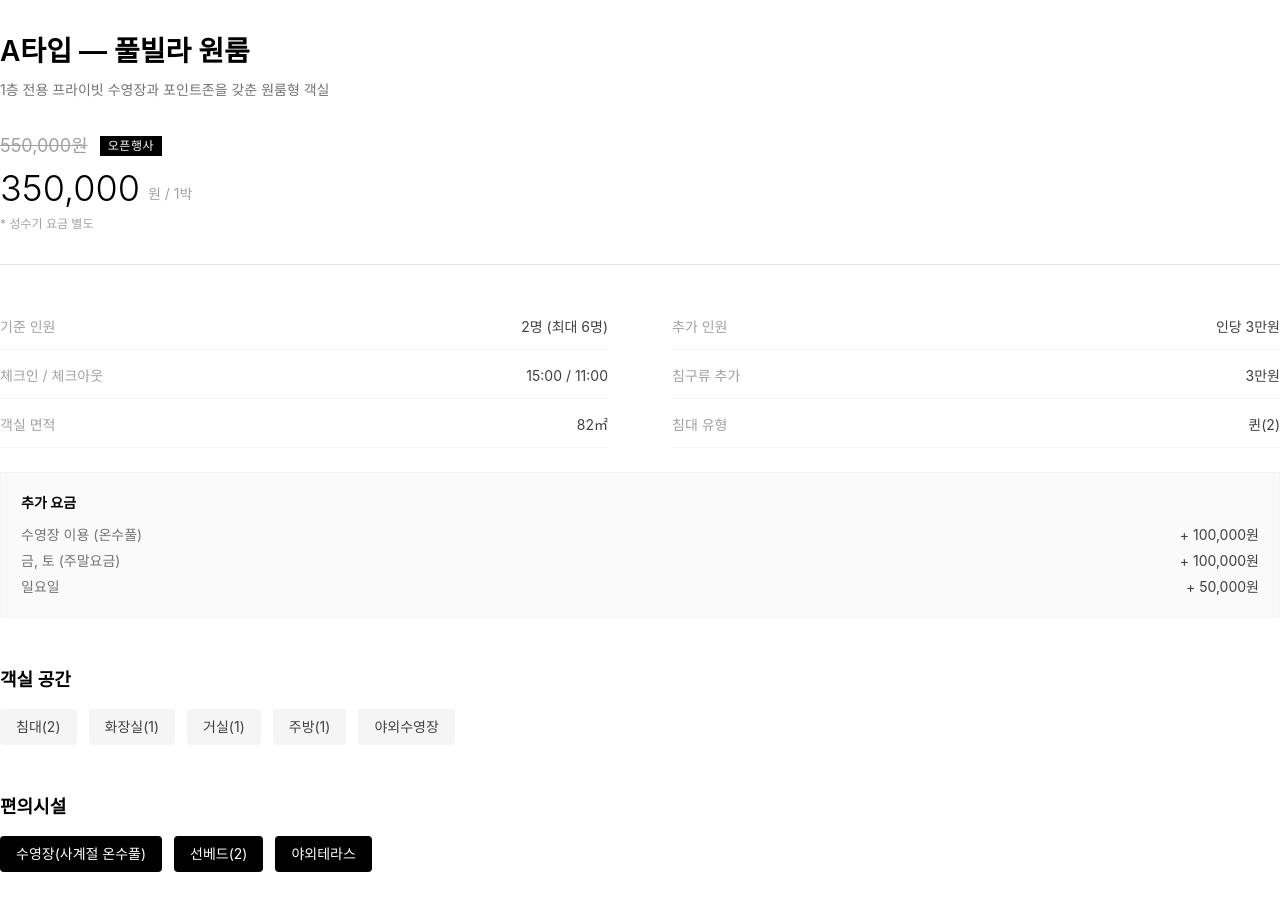
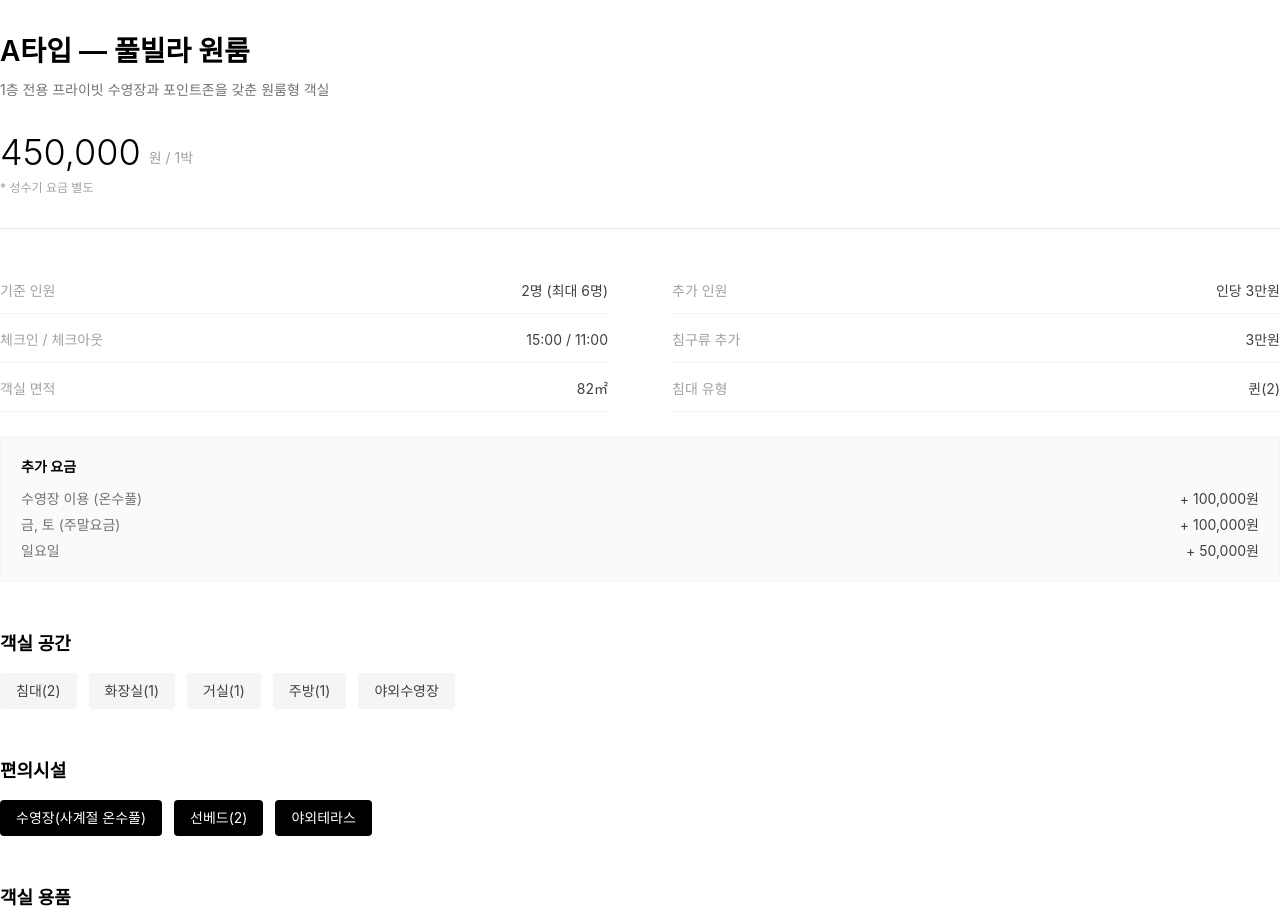
Before and after one commit to gustn0117/pierre-stay, a Next.js app: page /rooms in a window 1280 px wide. Shown: the part 907-1829 px from the top of the page. Built offline with nearby package versions, Linux system fonts and the light colour scheme.

Commit message:
End open-event discount, set A 450,000 / B 550,000
A타입: 35만원 행사가·취소선·"오픈행사" 뱃지 제거 → 정가 450,000원
B타입: 550,000원 유지
JSON-LD priceRange, RSS 피드, 객실 페이지 메타 description 동기화

```diff
--- a/src/app/layout.tsx
+++ b/src/app/layout.tsx
@@ -99,7 +99,7 @@ const lodgingJsonLd = {
   image: [`${SITE_URL}/hero.jpg`, `${SITE_URL}/photos/intro.jpg`],
   telephone: "+82-10-3542-8138",
   email: "mocacia@naver.com",
-  priceRange: "₩350,000–₩550,000",
+  priceRange: "₩450,000–₩550,000",
   currenciesAccepted: "KRW",
   checkinTime: "15:00",
   checkoutTime: "11:00",
--- a/src/app/page.tsx
+++ b/src/app/page.tsx
@@ -43,11 +43,7 @@ function RoomTypeSelector() {
               <div>
                 <p className="text-base font-semibold text-black mb-1">A타입</p>
                 <p className="text-sm text-neutral-500">기준 2인(최대 6인)</p>
-                <div className="mt-4 flex items-baseline gap-3">
-                  <span className="text-sm text-neutral-400 line-through">550,000원</span>
-                  <span className="text-xs px-2 py-0.5 bg-black text-white">오픈행사</span>
-                </div>
-                <p className="text-2xl font-light text-black mt-1">350,000<span className="text-sm text-neutral-400 ml-1">원</span><span className="text-xs text-neutral-400">/ 1박</span></p>
+                <p className="text-2xl font-light text-black mt-4">450,000<span className="text-sm text-neutral-400 ml-1">원</span><span className="text-xs text-neutral-400">/ 1박</span></p>
                 <p className="text-xs text-neutral-400 mt-1">* 성수기 요금 별도</p>
               </div>
               <div className="mt-4 inline-flex items-center gap-2 text-sm text-neutral-400 group-hover:text-black transition-colors">
--- a/src/app/rooms/RoomsClient.tsx
+++ b/src/app/rooms/RoomsClient.tsx
@@ -74,12 +74,8 @@ function RoomA() {
         <p className="text-sm text-neutral-500 mb-8">1층 전용 프라이빗 수영장과 포인트존을 갖춘 원룸형 객실</p>
 
         <div className="mb-10 pb-8 border-b border-neutral-200">
-          <div className="flex items-center gap-3 mb-2">
-            <span className="text-lg text-neutral-400 line-through">550,000원</span>
-            <span className="text-xs px-2 py-0.5 bg-black text-white tracking-wider">오픈행사</span>
-          </div>
           <div className="flex items-end gap-2">
-            <span className="text-4xl font-light text-black">350,000</span>
+            <span className="text-4xl font-light text-black">450,000</span>
             <span className="text-sm text-neutral-400 mb-1">원 / 1박</span>
           </div>
           <p className="text-xs text-neutral-400 mt-2">* 성수기 요금 별도</p>
--- a/src/app/rooms/page.tsx
+++ b/src/app/rooms/page.tsx
@@ -4,7 +4,7 @@ import RoomsClient from "./RoomsClient";
 const SITE_URL = "https://pierre.hsweb.pics";
 const TITLE = "객실 안내 — A타입 풀빌라 원룸 / B타입 블랙&화이트 복층";
 const DESCRIPTION =
-  "PIERRE 피에르 풀빌라의 객실 안내. A타입 원룸형 풀빌라(기준 2인, 350,000원~ 오픈행사) 및 B타입 블랙&화이트 복층 객실의 상세 시설, 편의시설, 추가요금 안내.";
+  "PIERRE 피에르 풀빌라의 객실 안내. A타입 원룸형 풀빌라(기준 2인, 450,000원) 및 B타입 블랙&화이트 복층 객실의 상세 시설, 편의시설, 추가요금 안내.";
 
 export const metadata: Metadata = {
   title: TITLE,
--- a/src/app/rss.xml/route.ts
+++ b/src/app/rss.xml/route.ts
@@ -12,10 +12,10 @@ interface FeedItem {
 
 const items: FeedItem[] = [
   {
-    title: "A타입 풀빌라 원룸 오픈행사 (550,000원 → 350,000원)",
+    title: "A타입 풀빌라 원룸 (450,000원 / 1박)",
     link: `${SITE_URL}/rooms?type=a`,
     description:
-      "1층 전용 프라이빗 수영장과 포인트존을 갖춘 원룸형 객실. 기준 2인 기준 1박 35만원 오픈행사 진행 중.",
+      "1층 전용 프라이빗 수영장과 포인트존을 갖춘 원룸형 객실. 기준 2인, 1박 45만원.",
     pubDate: new Date("2026-04-01T00:00:00+09:00"),
   },
   {
```
